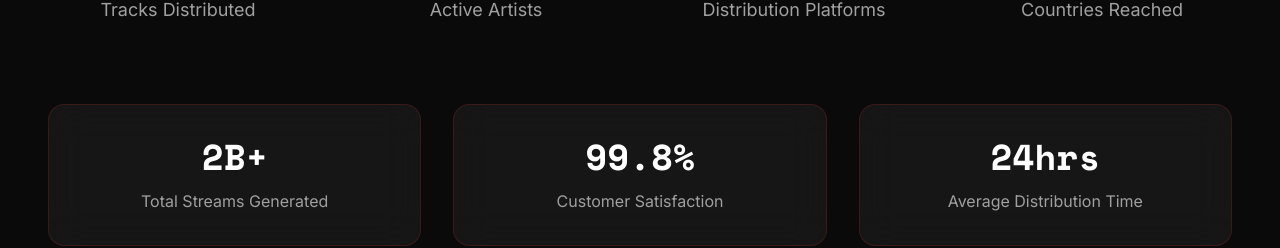
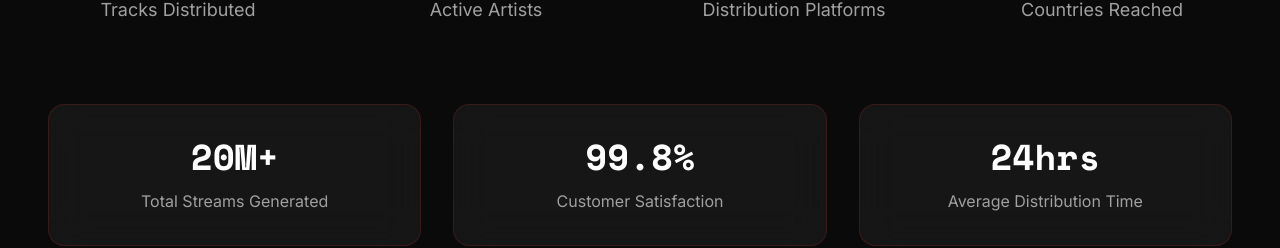
Before and after one commit to Amitkr001/gogodigitalmedia, a React (Vite) app: page / in a window 1280 px wide. Shown: the part 2992-3240 px from the top of the page. Built offline with nearby package versions, Linux system fonts and the light colour scheme.

Commit message:
Update stats display from '2B' to '20M'

```diff
--- a/src/components/sections/StatsSection.tsx
+++ b/src/components/sections/StatsSection.tsx
@@ -78,7 +78,7 @@ export default function StatsSection() {
 
         <div className="mt-20 grid grid-cols-1 md:grid-cols-3 gap-8">
           <div className="glass p-8 rounded-2xl text-center hover:border-[#D32F2F]/50 transition-all duration-300">
-            <div className="text-mono text-4xl font-bold text-white mb-3">2B+</div>
+            <div className="text-mono text-4xl font-bold text-white mb-3">20M+</div>
             <div className="text-[#A0A0A0]">Total Streams Generated</div>
           </div>
           <div className="glass p-8 rounded-2xl text-center hover:border-[#D32F2F]/50 transition-all duration-300">
```
